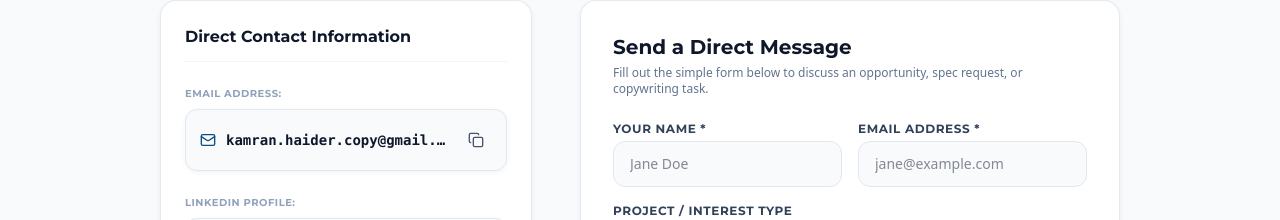
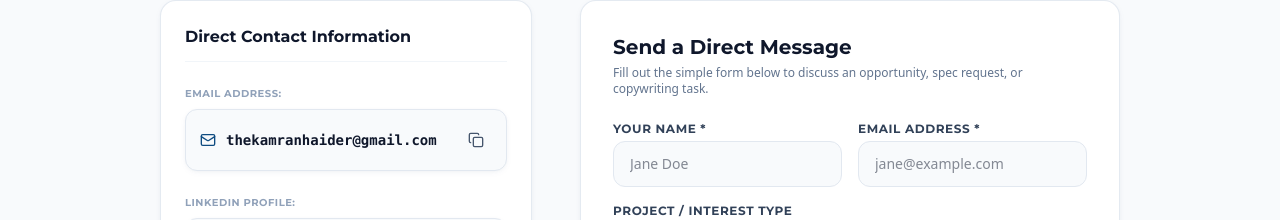
Before and after one commit to thekamranhaider-ux/Kamrancopy-, a React (Vite) app: page / in a window 1280 px wide. Shown: the part 7694-7914 px from the top of the page. Built offline with nearby package versions, Linux system fonts and the light colour scheme.

Commit message:
Update ContactSection.tsx

```diff
--- a/src/components/ContactSection.tsx
+++ b/src/components/ContactSection.tsx
@@ -11,8 +11,8 @@ export const ContactSection: React.FC = () => {
   const [submitted, setSubmitted] = useState(false);
   const [copiedEmail, setCopiedEmail] = useState(false);
 
-  const emailAddress = 'kamran.haider.copy@gmail.com';
-  const linkedinUrl = 'https://linkedin.com/in/kamranhaidercopy';
+  const emailAddress = 'thekamranhaider@gmail.com';
+  const linkedinUrl = 'https://www.linkedin.com/in/kamran-haider-8827b83ab?utm_source=share_via&utm_content=profile&utm_medium=member_android';
 
   const handleCopyEmail = () => {
     navigator.clipboard.writeText(emailAddress);
```
